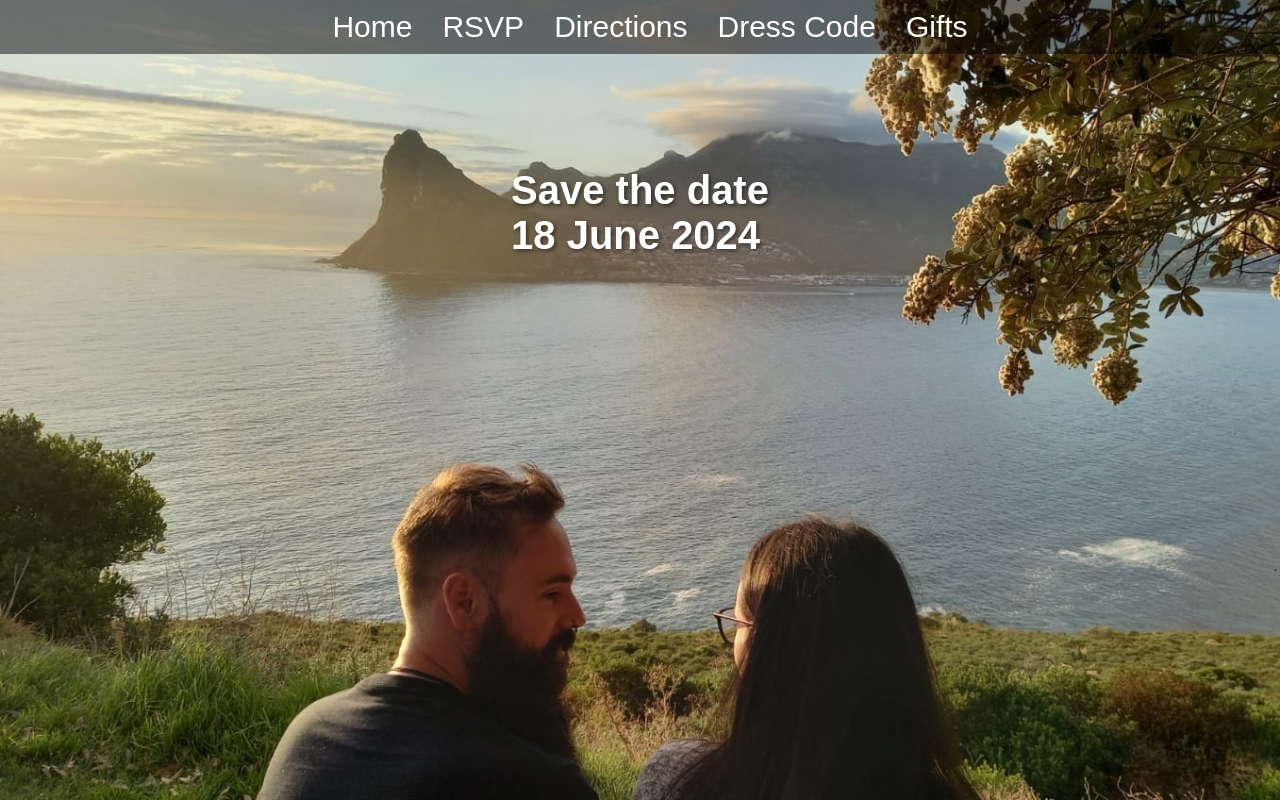
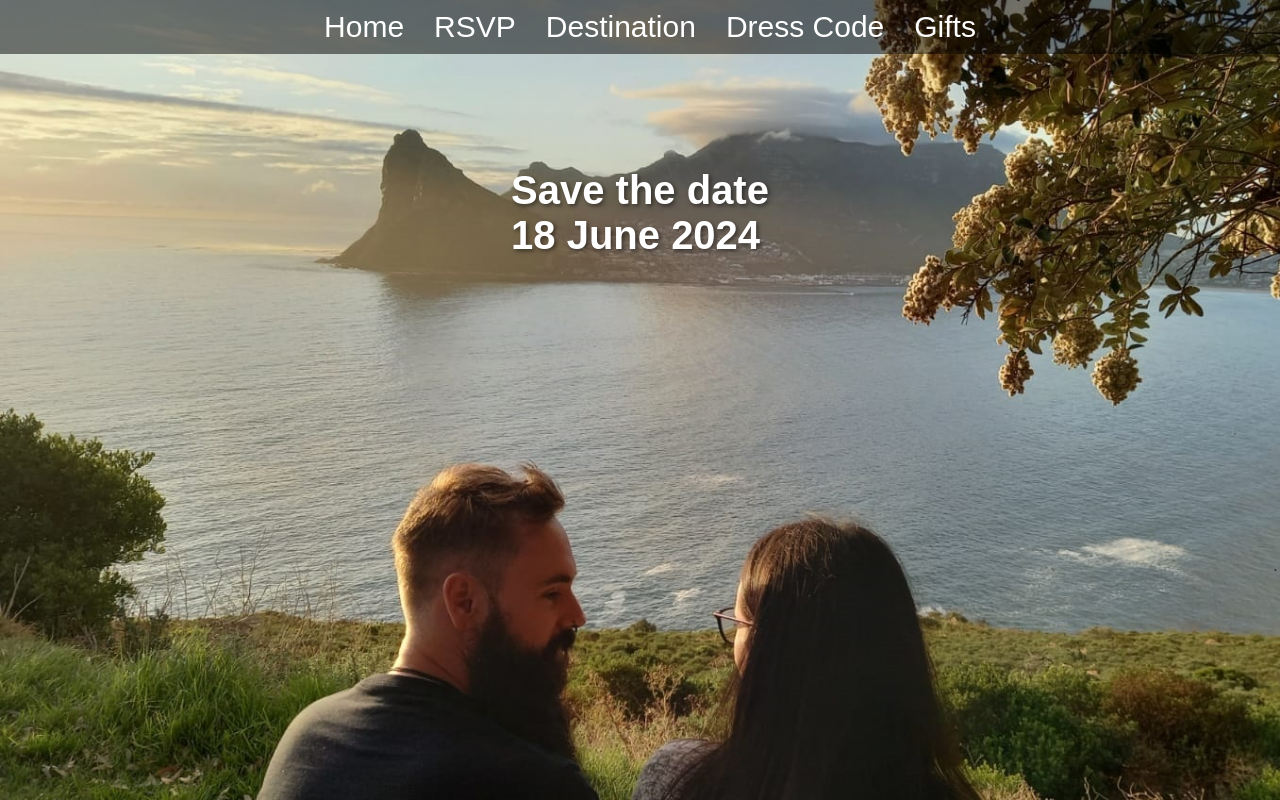
Before and after one commit to ParAg0n95/wedding, a plain HTML site: page index.html in a window 1280 px wide. Drawn offline with Linux system fonts and the light colour scheme; a web font is replaced by a local one.

Commit message:
Update index.html

```diff
--- a/index.html
+++ b/index.html
@@ -9,7 +9,7 @@
     <div class="menu">
       <a href="index.html">Home</a>
       <a href="rsvp.html">RSVP</a>
-      <a href="directions.html">Directions</a>
+      <a href="directions.html">Destination</a>
       <a href="dress-code.html">Dress Code</a>
       <a href="gifts.html">Gifts</a>
     </div>
```
